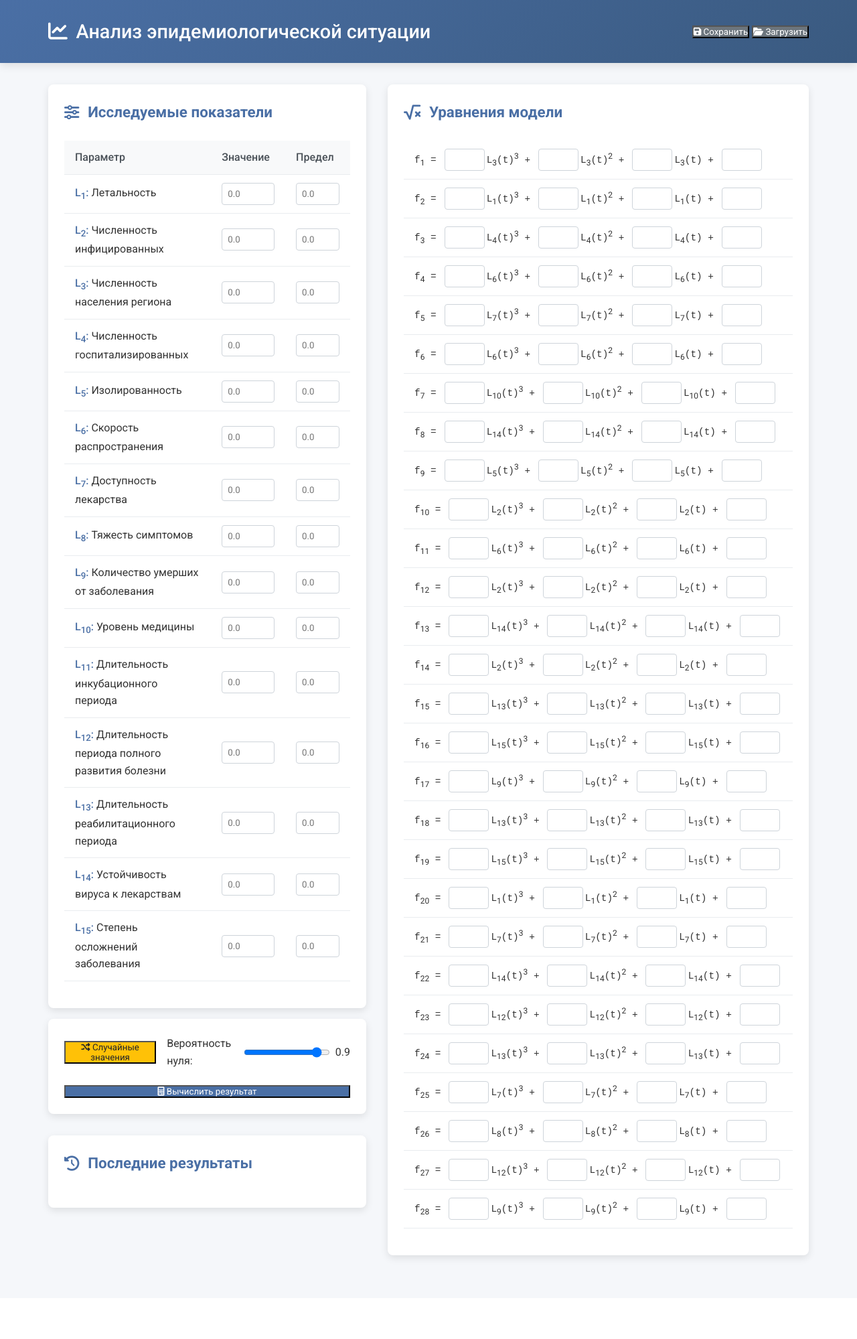
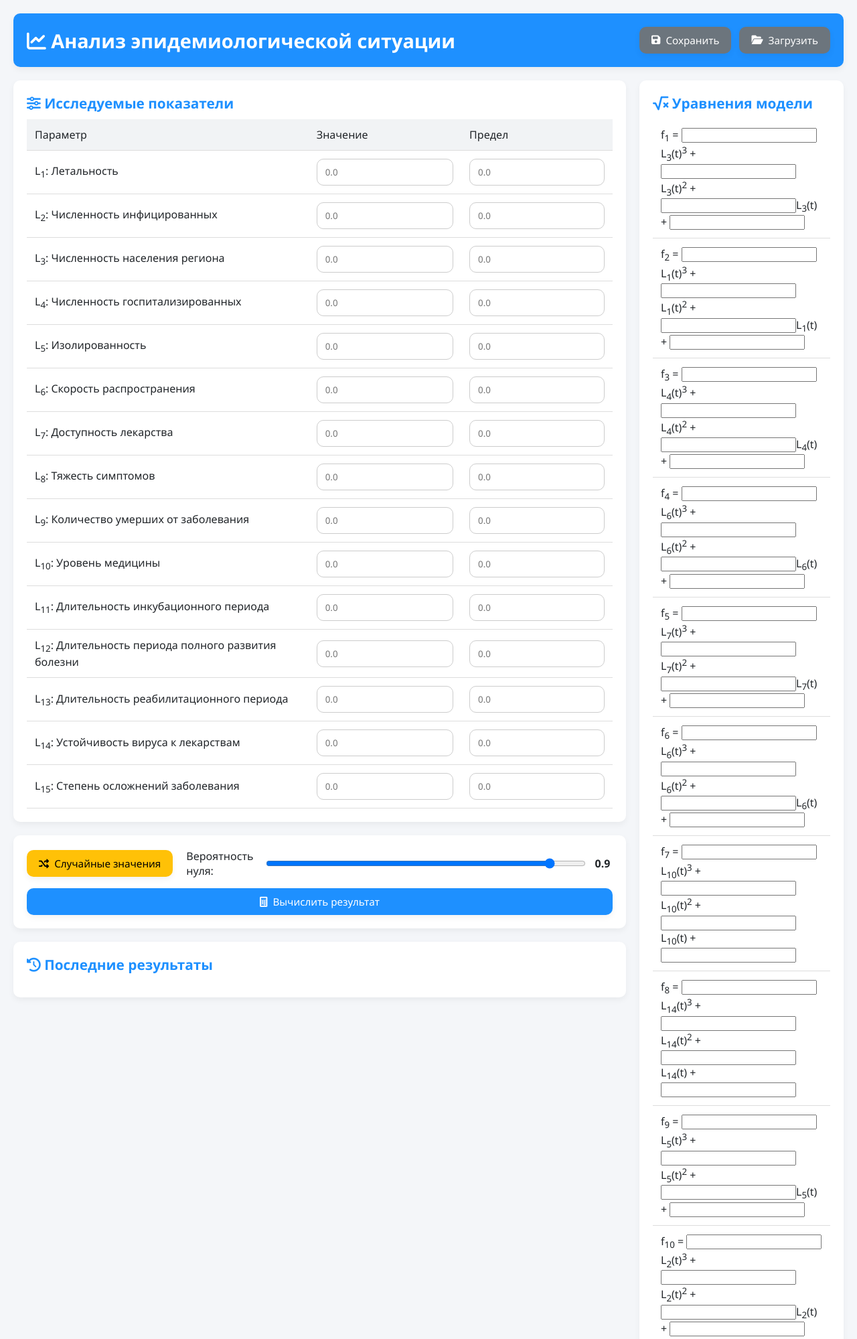
Before and after one commit to Exxxuberante/epidemic, a FastAPI app: page / in a window 1280 px wide. Shown: the top 1999 px of the page at 67% size. Before the commit the page ends 1885 px from the top, so only its background shows below. Run offline with FastAPI, Linux system fonts and the light colour scheme.

Commit message:
css edit

```diff
--- a/static/styles.css
+++ b/static/styles.css
@@ -190,81 +190,94 @@ div {
 } */
 
 :root {
-    --primary-color: #4a6fa5;
-    --secondary-color: #6c757d;
-    --success-color: #28a745;
-    --warning-color: #ffc107;
-    --danger-color: #dc3545;
-    --light-color: #f8f9fa;
-    --dark-color: #343a40;
-    --border-radius: 8px;
-    --box-shadow: 0 4px 12px rgba(0, 0, 0, 0.1);
-    --transition: all 0.3s ease;
+    --primary: #1e90ff;
+    --secondary: #6c757d;
+    --success: #28a745;
+    --warning: #ffc107;
+    --danger: #dc3545;
+    --light: #f8f9fa;
+    --dark: #343a40;
+    --text: #212529;
+    --background: #f4f6f9;
+    --radius: 10px;
+    --transition: all 0.25s ease-in-out;
+    --shadow: 0 4px 10px rgba(0, 0, 0, 0.05);
 }
 
 * {
     box-sizing: border-box;
     margin: 0;
     padding: 0;
-    font-family: 'Roboto', sans-serif;
+    font-family: 'Segoe UI', Roboto, sans-serif;
 }
 
 body {
-    background-color: #f5f7fa;
-    color: #333;
-    line-height: 1.6;
+    background-color: var(--background);
+    color: var(--text);
+    padding: 20px;
 }
 
-.header {
-    background: linear-gradient(135deg, var(--primary-color), #3a5a80);
-    color: white;
-    padding: 1.5rem 0;
-    box-shadow: var(--box-shadow);
+/* Header */
+header.header {
+    background: var(--primary);
+    color: #fff;
+    padding: 20px;
+    border-radius: var(--radius);
+    box-shadow: var(--shadow);
+    margin-bottom: 20px;
 }
 
 .header-content {
-    max-width: 1200px;
-    margin: 0 auto;
-    padding: 0 2rem;
     display: flex;
     justify-content: space-between;
+    flex-wrap: wrap;
     align-items: center;
 }
 
-.header h1 {
+.header-content h1 {
     font-size: 1.8rem;
-    font-weight: 500;
-    display: flex;
-    align-items: center;
-    gap: 0.8rem;
 }
 
-.container {
-    max-width: 1200px;
-    margin: 2rem auto;
-    padding: 0 2rem;
-    display: grid;
-    grid-template-columns: 2fr 1fr;
-    gap: 2rem;
+.header-actions {
+    display: flex;
+    gap: 12px;
+    flex-wrap: wrap;
 }
 
+/* Container Layout */
+.container {
+    display: flex;
+    flex-wrap: wrap;
+    gap: 20px;
+}
+
+.main-content {
+    flex: 3;
+    display: flex;
+    flex-direction: column;
+    gap: 20px;
+}
+
+.sidebar {
+    flex: 1;
+    min-width: 300px;
+}
+
+/* Cards */
 .card {
     background: white;
-    border-radius: var(--border-radius);
-    box-shadow: var(--box-shadow);
-    padding: 1.5rem;
-    margin-bottom: 2rem;
+    border-radius: var(--radius);
+    box-shadow: var(--shadow);
+    padding: 20px;
 }
 
 .card h2 {
-    font-size: 1.4rem;
-    margin-bottom: 1.5rem;
-    color: var(--primary-color);
-    display: flex;
-    align-items: center;
-    gap: 0.8rem;
+    font-size: 1.3rem;
+    color: var(--primary);
+    margin-bottom: 10px;
 }
 
+/* Table */
 .table-container {
     overflow-x: auto;
 }
@@ -272,62 +285,74 @@ body {
 table {
     width: 100%;
     border-collapse: collapse;
-    margin-bottom: 1rem;
 }
 
 th, td {
-    padding: 0.75rem 1rem;
+    padding: 12px;
+    border-bottom: 1px solid #ddd;
     text-align: left;
-    border-bottom: 1px solid #e9ecef;
 }
 
 th {
-    background-color: #f8f9fa;
+    background-color: #f1f3f5;
     font-weight: 500;
-    color: #495057;
 }
 
-input[type="number"] {
+/* Inputs */
+.input-value, .input-limit {
     width: 100%;
-    padding: 0.5rem;
-    border: 1px solid #ced4da;
-    border-radius: 4px;
+    padding: 10px 12px;
+    border: 1px solid #ccc;
+    border-radius: var(--radius);
     transition: var(--transition);
+    background: #fff;
 }
 
-input[type="number"]:focus {
-    border-color: var(--primary-color);
+.input-value:focus, .input-limit:focus {
+    border-color: var(--primary);
+    box-shadow: 0 0 5px rgba(30, 144, 255, 0.3);
     outline: none;
-    box-shadow: 0 0 0 0.2rem rgba(74, 111, 165, 0.25);
 }
 
-.btn {
+/* Buttons */
+button,
+.btn-primary,
+.btn-secondary,
+.btn-warning {
+    appearance: none;
+    border: none;
+    padding: 10px 18px;
+    font-size: 0.95rem;
+    font-weight: 500;
+    border-radius: var(--radius);
+    cursor: pointer;
+    transition: var(--transition);
     display: inline-flex;
     align-items: center;
     justify-content: center;
-    gap: 0.5rem;
-    padding: 0.75rem 1.5rem;
-    border: none;
-    border-radius: var(--border-radius);
-    font-size: 1rem;
-    font-weight: 500;
-    cursor: pointer;
-    transition: var(--transition);
+    gap: 8px;
+    box-shadow: var(--shadow);
+    text-decoration: none;
 }
 
 .btn-primary {
-    background-color: var(--primary-color);
+    background-color: var(--primary);
     color: white;
 }
 
-.btn-primary:hover {
-    background-color: #3a5a80;
-    transform: translateY(-2px);
+.btn-secondary {
+    background-color: var(--secondary);
+    color: white;
 }
 
-.btn-secondary {
-    background-color: var(--secondary-color);
-    color: white;
+.btn-warning {
+    background-color: var(--warning);
+    color: black;
+}
+
+.btn-primary:hover {
+    background-color: #1c86ee;
+    transform: translateY(-2px);
 }
 
 .btn-secondary:hover {
@@ -335,103 +360,76 @@ input[type="number"]:focus {
     transform: translateY(-2px);
 }
 
-.btn-warning {
-    background-color: var(--warning-color);
-    color: #212529;
-}
-
 .btn-warning:hover {
     background-color: #e0a800;
     transform: translateY(-2px);
 }
 
-.actions-card {
-    margin-top: -1rem;
-}
-
+/* Slider + Chance */
 .random-section {
     display: flex;
     flex-direction: column;
-    gap: 1.5rem;
+    gap: 15px;
 }
 
 .random-controls {
     display: flex;
     align-items: center;
-    gap: 1rem;
+    gap: 20px;
+    flex-wrap: wrap;
 }
 
 .chance-control {
     display: flex;
     align-items: center;
-    gap: 0.5rem;
+    gap: 10px;
     flex-grow: 1;
 }
 
-.chance-control input[type="range"] {
-    flex-grow: 1;
+input[type="range"] {
+    width: 100%;
 }
 
+#chanceValue {
+    font-weight: bold;
+    text-align: center;
+    width: 40px;
+}
+
+/* Results */
 .results-container {
+    margin-top: 15px;
     display: flex;
     flex-direction: column;
-    gap: 1.5rem;
+    gap: 12px;
 }
 
 .result-item {
-    background-color: #f8f9fa;
-    border-radius: var(--border-radius);
-    padding: 1rem;
-    display: flex;
-    gap: 1rem;
+    background-color: var(--light);
+    padding: 10px;
+    border-left: 4px solid var(--primary);
+    border-radius: var(--radius);
+    font-family: 'Courier New', monospace;
 }
 
-.result-item img {
-    flex: 1;
-    max-width: 100%;
-    height: auto;
-    border-radius: var(--border-radius);
-}
-
-.param-label {
-    font-weight: 500;
-    color: var(--primary-color);
-}
-
-.equation {
-    font-family: 'Courier New', monospace;
-    font-size: 0.9rem;
-    white-space: nowrap;
-}
-
-.equation input {
-    width: 60px;
-    margin: 0 0.2rem;
-}
-
-@media (max-width: 992px) {
-    .container {
-        grid-template-columns: 1fr;
-    }
-
-    .sidebar {
-        order: -1;
-    }
-}
-
+/* Responsive */
 @media (max-width: 768px) {
     .header-content {
         flex-direction: column;
-        gap: 1rem;
-        text-align: center;
+        align-items: flex-start;
+        gap: 15px;
+    }
+
+    .container {
+        flex-direction: column;
     }
 
     .random-controls {
         flex-direction: column;
-        align-items: stretch;
     }
 
-    .result-item {
+    .header-actions {
+        width: 100%;
         flex-direction: column;
     }
 }
--- a/templates/index.html
+++ b/templates/index.html
@@ -374,7 +374,7 @@
 </html>
    -->
 
-   <!DOCTYPE html>
+<!DOCTYPE html>
 <html lang="ru">
 
 <head>
```
